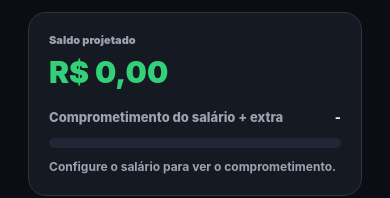
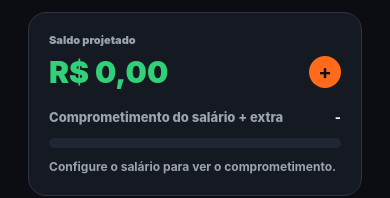
Before and after one commit to alansvieceli/cycle12-finance-app, a React Native app: screen / in a window 390 px wide. Shown: the part 213-411 px from the top of the page. Built offline with nearby package versions, Linux system fonts and the light colour scheme.

Commit message:
feat: add quick extra balance button and modal to Resumo

```diff
--- a/src/FinanceApp.tsx
+++ b/src/FinanceApp.tsx
@@ -98,6 +98,7 @@ export function FinanceApp() {
         {activeTab === 'summary' && !isPaymentViewOpen ? (
           <SummaryScreen
             financeState={finance.financeState}
+            onAddExtra={finance.actions.addCurrentMonthExtraBalance}
             onOpenPayments={() => setIsPaymentViewOpen(true)}
             projectionMonths={visibleProjectionMonths}
             valuesHidden={valuesHidden}
--- a/src/screens/SummaryScreen.tsx
+++ b/src/screens/SummaryScreen.tsx
@@ -1,5 +1,5 @@
 import { Fragment, useState } from 'react';
-import { Pressable, StyleSheet, Text, View } from 'react-native';
+import { Modal, Pressable, StyleSheet, Text, TextInput, View } from 'react-native';
 
 import { HistoryCard } from '../components/finance/HistoryCard';
 import { MonthDetailsPanel } from '../components/finance/MonthDetailsPanel';
@@ -16,6 +16,7 @@ import {
 } from '../lib/financeCalculations';
 import { resolveCommitmentColor } from '../lib/commitmentColor';
 import { formatMonthLabel, maskCurrency, percentageFormatter } from '../lib/formatters';
+import { parseCurrencyInput } from '../lib/inputParsers';
 import { getCategoryColor } from '../lib/categoryColors';
 import { sortAccountItemsByDueDay, sortCategories } from '../lib/sorting';
 import { colors } from '../theme/colors';
@@ -26,6 +27,7 @@ type ActiveView = 'current' | 'other' | 'history';
 
 type SummaryScreenProps = {
   financeState: FinanceState;
+  onAddExtra: (amount: number) => void;
   onOpenPayments: () => void;
   projectionMonths: ProjectionMonth[];
   valuesHidden: boolean;
@@ -33,6 +35,7 @@ type SummaryScreenProps = {
 
 export function SummaryScreen({
   financeState,
+  onAddExtra,
   onOpenPayments,
   projectionMonths,
   valuesHidden,
@@ -41,6 +44,8 @@ export function SummaryScreen({
     null,
   );
   const [activeView, setActiveView] = useState<ActiveView>('current');
+  const [isExtraModalOpen, setIsExtraModalOpen] = useState(false);
+  const [extraInput, setExtraInput] = useState('');
   const [expandedHistoryKey, setExpandedHistoryKey] = useState<string | null>(null);
   const sortedCategories = sortCategories(financeState.categories);
   const categoryNamesById = Object.fromEntries(
@@ -198,6 +203,7 @@ export function SummaryScreen({
             <>
               <View style={styles.balancePanel}>
                 <Text style={styles.kicker}>Saldo projetado</Text>
+                <View style={styles.balanceRow}>
                   <Text
                     style={[
                       styles.projectedBalance,
@@ -208,6 +214,16 @@ export function SummaryScreen({
                   >
                     {maskCurrency(currentSurplusOrShortfall, valuesHidden)}
                   </Text>
+                  <Pressable
+                    onPress={() => {
+                      setExtraInput('');
+                      setIsExtraModalOpen(true);
+                    }}
+                    style={styles.addExtraButton}
+                  >
+                    <Text style={styles.addExtraButtonText}>+</Text>
+                  </Pressable>
+                </View>
                 <View style={styles.commitmentHeader}>
                   <Text style={styles.commitmentLabel}>
                     Comprometimento do salário + extra
@@ -281,6 +297,59 @@ export function SummaryScreen({
                   <Text style={styles.paymentShortcutButtonText}>Detalhes</Text>
                 </View>
               </Pressable>
+
+              <Modal
+                animationType="fade"
+                onRequestClose={() => setIsExtraModalOpen(false)}
+                transparent
+                visible={isExtraModalOpen}
+              >
+                <Pressable
+                  onPress={() => setIsExtraModalOpen(false)}
+                  style={styles.modalOverlay}
+                >
+                  <Pressable style={styles.modalCard}>
+                    <Text style={styles.modalTitle}>Adicionar extra do mês</Text>
+                    <TextInput
+                      autoFocus
+                      keyboardType="decimal-pad"
+                      onChangeText={setExtraInput}
+                      placeholder="0,00"
+                      placeholderTextColor={colors.textSecondary}
+                      style={styles.modalInput}
+                      value={extraInput}
+                    />
+                    <View style={styles.modalActions}>
+                      <Pressable
+                        onPress={() => setIsExtraModalOpen(false)}
+                        style={styles.modalCancelButton}
+                      >
+                        <Text style={styles.modalCancelButtonText}>Cancelar</Text>
+                      </Pressable>
+                      <Pressable
+                        onPress={() => {
+                          const amount = parseCurrencyInput(extraInput);
+                          if (amount > 0) {
+                            onAddExtra(amount);
+                          }
+                          setIsExtraModalOpen(false);
+                        }}
+                        style={styles.modalConfirmButton}
+                      >
+                        <Text style={styles.modalConfirmButtonText}>
+                          {valuesHidden
+                            ? 'Nova extra ••••'
+                            : `Nova extra ${maskCurrency(
+                                financeState.settings.currentMonthExtraBalance +
+                                  parseCurrencyInput(extraInput),
+                                false,
+                              )}`}
+                        </Text>
+                      </Pressable>
+                    </View>
+                  </Pressable>
+                </Pressable>
+              </Modal>
             </>
           ) : activeView === 'other' ? (
             projectionMonths.slice(1).map((projectionMonth) => {
@@ -444,6 +513,94 @@ const styles = StyleSheet.create({
     borderWidth: 1,
     padding: 20,
   },
+  balanceRow: {
+    alignItems: 'center',
+    flexDirection: 'row',
+    justifyContent: 'space-between',
+    marginTop: 6,
+  },
+  addExtraButton: {
+    alignItems: 'center',
+    backgroundColor: colors.accent,
+    borderRadius: 999,
+    height: 32,
+    justifyContent: 'center',
+    width: 32,
+  },
+  addExtraButtonText: {
+    color: colors.accentText,
+    fontSize: 20,
+    fontWeight: '700',
+    lineHeight: 24,
+  },
+  modalOverlay: {
+    alignItems: 'center',
+    backgroundColor: 'rgba(0, 0, 0, 0.72)',
+    flex: 1,
+    justifyContent: 'center',
+    padding: 20,
+  },
+  modalCard: {
+    backgroundColor: colors.surface,
+    borderColor: colors.borderStrong,
+    borderRadius: 18,
+    borderWidth: 1,
+    gap: 12,
+    maxWidth: 360,
+    padding: 16,
+    width: '100%',
+  },
+  modalTitle: {
+    color: colors.textPrimary,
+    letterSpacing: 0,
+    ...typography.cardTitle,
+  },
+  modalInput: {
+    backgroundColor: colors.surfaceMuted,
+    borderColor: colors.borderStrong,
+    borderRadius: 12,
+    borderWidth: 1,
+    color: colors.textPrimary,
+    letterSpacing: 0,
+    minHeight: 44,
+    paddingHorizontal: 12,
+    ...typography.input,
+  },
+  modalActions: {
+    flexDirection: 'row',
+    gap: 8,
+    justifyContent: 'flex-end',
+  },
+  modalCancelButton: {
+    alignItems: 'center',
+    backgroundColor: colors.surfaceMuted,
+    borderColor: colors.borderStrong,
+    borderRadius: 12,
+    borderWidth: 1,
+    justifyContent: 'center',
+    minHeight: 42,
+    minWidth: 96,
+    paddingHorizontal: 12,
+  },
+  modalCancelButtonText: {
+    color: colors.textSecondary,
+    letterSpacing: 0,
+    ...typography.button,
+  },
+  modalConfirmButton: {
+    alignItems: 'center',
+    backgroundColor: colors.accent,
+    borderRadius: 12,
+    flex: 1,
+    justifyContent: 'center',
+    minHeight: 42,
+    paddingHorizontal: 12,
+  },
+  modalConfirmButtonText: {
+    color: colors.accentText,
+    letterSpacing: 0,
+    ...typography.button,
+  },
   kicker: {
     color: colors.textSecondary,
     letterSpacing: 0,
@@ -451,7 +608,6 @@ const styles = StyleSheet.create({
   },
   projectedBalance: {
     letterSpacing: 0,
-    marginTop: 6,
     ...typography.amountLarge,
   },
   positiveText: {
```
Lines whose indentation alone changed are shown as unchanged.
